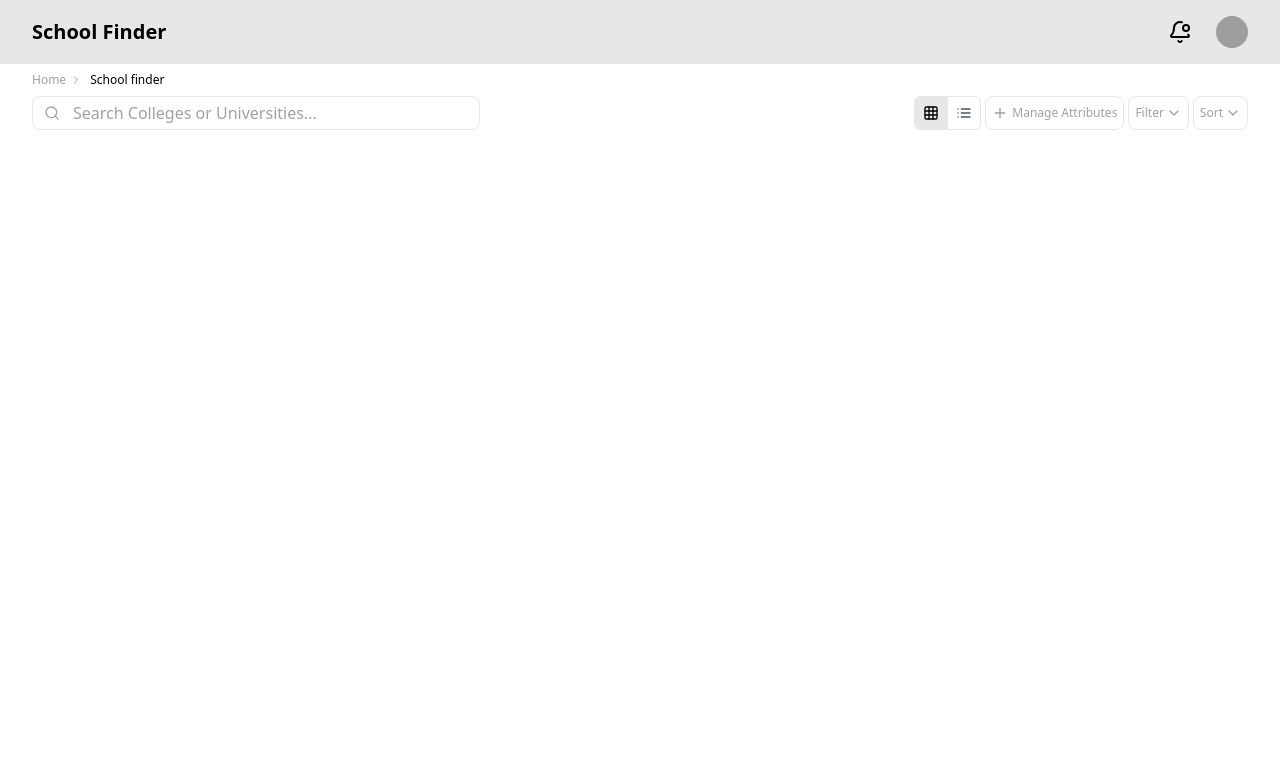
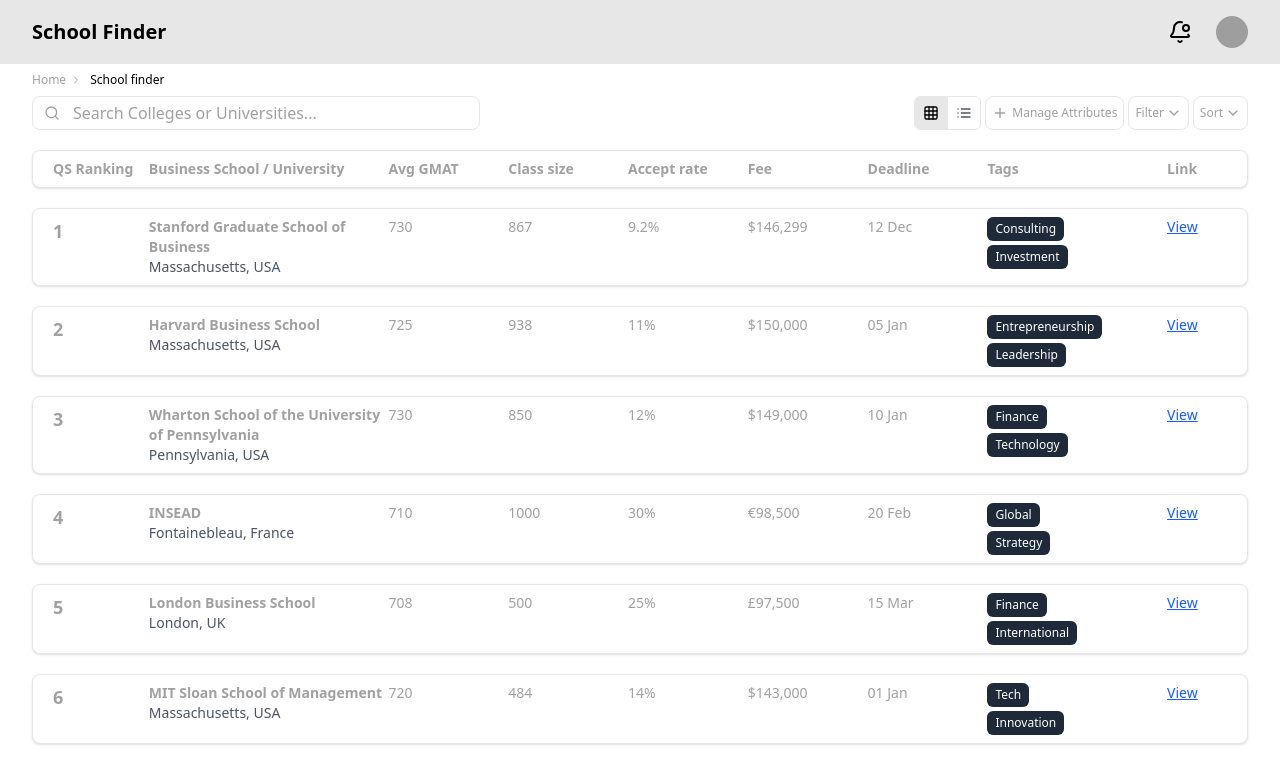
Before and after one commit to aarvi18/school-finder-ui, a React (Vite) app: page / in a window 1280 px wide. Shown: the top 784 px of the page. Built offline with nearby package versions, Linux system fonts and the light colour scheme; grey boxes are pictures that could not be loaded.

Commit message:
feat: add school card

```diff
--- a/src/App.tsx
+++ b/src/App.tsx
@@ -1,18 +1,24 @@
-import { Navbar } from "./components/navbar"
-import { SearchPanel } from "./components/searchPanel/SearchPanel"
-import { Breadcrumb } from "./ui"
+import { Navbar } from "./components/navbar";
+import SchoolCard from "./components/schoolCard/SchoolCard";
+import { SearchPanel } from "./components/searchPanel/SearchPanel";
+import TopBar from "./components/topbar/TopBar";
+import { mockDataList } from "./data/schoolData";
+import { Breadcrumb } from "./ui";
 
 function App() {
-
   return (
     <>
       <Navbar />
       <main className="max-w-8xl mx-auto px-4 sm:px-6 lg:px-8">
         <Breadcrumb />
         <SearchPanel />
+        <TopBar />
+        {mockDataList.map((school, idx) => (
+          <SchoolCard key={idx} data={school} />
+        ))}
       </main>
     </>
-  )
+  );
 }
 
-export default App
+export default App;
--- /dev/null
+++ b/src/components/schoolCard/SchoolCard.tsx
@@ -0,0 +1,40 @@
+import React from 'react';
+import type { SchoolData } from '../../types';
+
+const SchoolCard: React.FC<{ data: SchoolData }> = ({ data }) => {
+    return (
+        <div className="grid grid-cols-[0.8fr_2fr_1fr_1fr_1fr_1fr_1fr_1.5fr_0.5fr] bg-white shadow rounded-lg py-2 px-5 text-sm text-[var(--text-secondary)] border border-[var(--border)] my-5">
+
+            <div className="text-lg font-bold">{data.rank}</div>
+
+            <div>
+                <div className="font-semibold">{data.name}</div>
+                <div className="text-sm text-gray-600">{data.location}</div>
+            </div>
+
+            <div>{data.gmat}</div>
+            <div>{data.classSize}</div>
+            <div>{data.acceptRate}</div>
+            <div className="font-medium">{data.fee}</div>
+            <div>{data.deadline}</div>
+
+            <div className="flex flex-col gap-1 items-start">
+                {data.tags.map((tag, idx) => (
+                    <span
+                        key={idx}
+                        className="bg-gray-800 text-white text-xs px-2 py-1 rounded-md"
+                    >
+                        {tag}
+                    </span>
+                ))}
+            </div>
+
+            <div>
+                <a href={data.link} className="text-blue-600 underline">View</a>
+            </div>
+
+        </div>
+    );
+};
+
+export default SchoolCard;
--- /dev/null
+++ b/src/components/topbar/TopBar.tsx
@@ -0,0 +1,19 @@
+import React from 'react';
+
+const TopBar: React.FC = () => {
+    return (
+        <div className="grid grid-cols-[0.8fr_2fr_1fr_1fr_1fr_1fr_1fr_1.5fr_0.5fr] bg-white shadow rounded-lg py-2 px-5 text-sm text-[var(--text-secondary)] border border-[var(--border)] my-5">
+            <span className="font-semibold">QS Ranking</span>
+            <span className="font-semibold">Business School / University</span>
+            <span className="font-semibold">Avg GMAT</span>
+            <span className="font-semibold">Class size</span>
+            <span className="font-semibold">Accept rate</span>
+            <span className="font-semibold">Fee</span>
+            <span className="font-semibold">Deadline</span>
+            <span className="font-semibold">Tags</span>
+            <span className="font-semibold">Link</span>
+        </div>
+    );
+};
+
+export default TopBar;
--- /dev/null
+++ b/src/data/schoolData.ts
@@ -0,0 +1,76 @@
+import type { SchoolData } from "../types/index";
+
+export const mockDataList: SchoolData[] = [
+  {
+    rank: 1,
+    name: 'Stanford Graduate School of Business',
+    location: 'Massachusetts, USA',
+    gmat: 730,
+    classSize: 867,
+    acceptRate: '9.2%',
+    fee: '$146,299',
+    deadline: '12 Dec',
+    tags: ['Consulting', 'Investment'],
+    link: 'https://preview--mba-explorer-harvard.lovable.app/',
+  },
+  {
+    rank: 2,
+    name: 'Harvard Business School',
+    location: 'Massachusetts, USA',
+    gmat: 725,
+    classSize: 938,
+    acceptRate: '11%',
+    fee: '$150,000',
+    deadline: '05 Jan',
+    tags: ['Entrepreneurship', 'Leadership'],
+    link: 'https://hbs.edu',
+  },
+  {
+    rank: 3,
+    name: 'Wharton School of the University of Pennsylvania',
+    location: 'Pennsylvania, USA',
+    gmat: 730,
+    classSize: 850,
+    acceptRate: '12%',
+    fee: '$149,000',
+    deadline: '10 Jan',
+    tags: ['Finance', 'Technology'],
+    link: 'https://wharton.upenn.edu',
+  },
+  {
+    rank: 4,
+    name: 'INSEAD',
+    location: 'Fontainebleau, France',
+    gmat: 710,
+    classSize: 1000,
+    acceptRate: '30%',
+    fee: '€98,500',
+    deadline: '20 Feb',
+    tags: ['Global', 'Strategy'],
+    link: 'https://insead.edu',
+  },
+  {
+    rank: 5,
+    name: 'London Business School',
+    location: 'London, UK',
+    gmat: 708,
+    classSize: 500,
+    acceptRate: '25%',
+    fee: '£97,500',
+    deadline: '15 Mar',
+    tags: ['Finance', 'International'],
+    link: 'https://london.edu',
+  },
+  {
+    rank: 6,
+    name: 'MIT Sloan School of Management',
+    location: 'Massachusetts, USA',
+    gmat: 720,
+    classSize: 484,
+    acceptRate: '14%',
+    fee: '$143,000',
+    deadline: '01 Jan',
+    tags: ['Tech', 'Innovation'],
+    link: 'https://mitsloan.mit.edu',
+  },
+];
--- /dev/null
+++ b/src/types/index.ts
@@ -0,0 +1,12 @@
+export interface SchoolData {
+  rank: number;
+  name: string;
+  location: string;
+  gmat: number;
+  classSize: number;
+  acceptRate: string;
+  fee: string;
+  deadline: string;
+  tags: string[];
+  link: string;
+}
```
